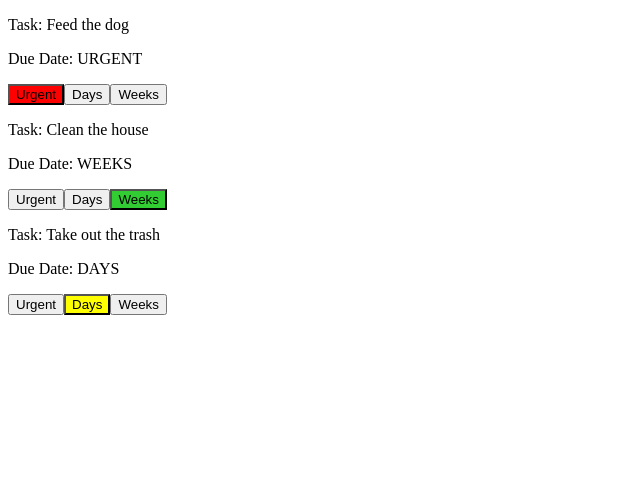
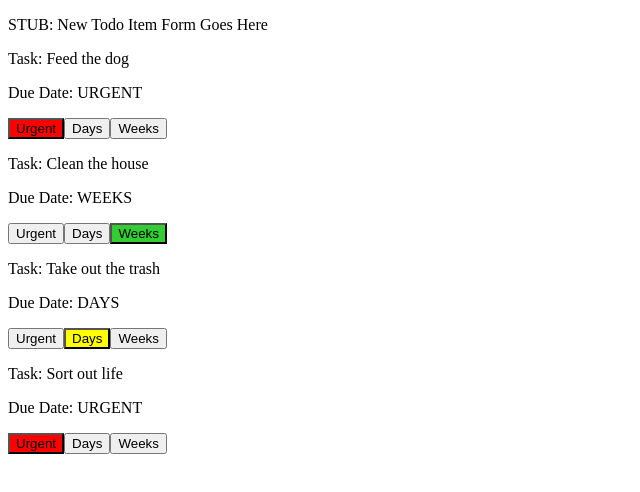
Before and after one commit to MikeLehmen/Todo_App, an Angular app: page /dashboard in a window 1280 px wide. Shown: the top 492 px of the page, without its empty margins (0-640 px from the left). Built offline with nearby package versions, Linux system fonts and the light colour scheme.

Commit message:
Added new-todo-item component stub and implemented add todo item and update due date methods in todo service

```diff
--- a/src/app/app.module.ts
+++ b/src/app/app.module.ts
@@ -8,6 +8,7 @@ import { PageNotFoundComponent } from './page-not-found/page-not-found.component
 import { TodoItemComponent } from './todo-item/todo-item.component';
 import { TodoListComponent } from './todo-list/todo-list.component';
 import { TodoListService } from './todo-service/todo-service.service';
+import { NewTodoItemComponent } from './new-todo-item/new-todo-item.component';
 
 @NgModule({
   declarations: [
@@ -15,7 +16,8 @@ import { TodoListService } from './todo-service/todo-service.service';
     DashboardComponent,
     PageNotFoundComponent,
     TodoItemComponent,
-    TodoListComponent
+    TodoListComponent,
+    NewTodoItemComponent
   ],
   imports: [
     BrowserModule,
--- a/src/app/dashboard/dashboard.component.html
+++ b/src/app/dashboard/dashboard.component.html
@@ -1,4 +1,4 @@
-<!-- <p>dashboard works!</p> -->
 <div>
+    <app-new-todo-item></app-new-todo-item>
     <app-todo-list></app-todo-list>
 </div>
--- /dev/null
+++ b/src/app/new-todo-item/new-todo-item.component.html
@@ -0,0 +1,3 @@
+<div>
+    <p>STUB: New Todo Item Form Goes Here</p>
+</div>
--- /dev/null
+++ b/src/app/new-todo-item/new-todo-item.component.ts
@@ -0,0 +1,19 @@
+import { Component, OnInit } from '@angular/core';
+import { TodoListService } from '../todo-service/todo-service.service';
+
+@Component({
+  selector: 'app-new-todo-item',
+  templateUrl: './new-todo-item.component.html',
+  styleUrls: ['./new-todo-item.component.css']
+})
+export class NewTodoItemComponent implements OnInit {
+
+
+  constructor(private listService: TodoListService) {
+
+  }
+
+  ngOnInit() {
+  }
+
+}
--- a/src/app/todo-item/todo-item.component.ts
+++ b/src/app/todo-item/todo-item.component.ts
@@ -25,30 +25,33 @@ export class TodoItemComponent implements OnInit {
 
   // for button colors
   private isUrgent(): boolean {
-    if (this.item.dueDate - SEVERITY.URGENT == 0) return true;
+    if (this.item.dueDate == SEVERITY.URGENT) return true;
     else return false;
   }
 
   private isDays(): boolean {
-    if (this.item.dueDate - SEVERITY.DAYS == 0) return true;
+    if (this.item.dueDate == SEVERITY.DAYS) return true;
     else return false;
   }
 
   private isWeeks(): boolean {
-    if (this.item.dueDate - SEVERITY.WEEKS == 0) return true;
+    if (this.item.dueDate == SEVERITY.WEEKS) return true;
     else return false;
   }
 
   private setUrgent(): void {
-    this.item.dueDate = SEVERITY.URGENT;
+    //this.item.dueDate = SEVERITY.URGENT;
+    this.listService.setUrgent(this.item);
   }
 
   private setDays(): void {
-    this.item.dueDate = SEVERITY.DAYS;
+    //this.item.dueDate = SEVERITY.DAYS;
+    this.listService.setDays(this.item);
   }
 
   private setWeeks(): void {
-    this.item.dueDate = SEVERITY.WEEKS;
+    //this.item.dueDate = SEVERITY.WEEKS;
+    this.listService.setWeeks(this.item);
   }
 
 }
--- a/src/app/todo-service/todo-service.service.ts
+++ b/src/app/todo-service/todo-service.service.ts
@@ -23,12 +23,36 @@ export class TodoListService {
         this.list.pushItem(new TodoItem(itemObj));
 
         this.dateStrings = [ "URGENT", "DAYS", "WEEKS" ];
+
+        this.addNewItem("Sort out life", SEVERITY.URGENT);
     }
 
+    // add new TodoItem
+    addNewItem(_task: string, _due: SEVERITY): void {
+        var newItem = new TodoItem( {task : _task, dueDate : _due } );
+        this.list.pushItem(newItem);
+    }
+
+    // update due date properties
+    setUrgent(item: TodoItem): void {
+        item.dueDate = SEVERITY.URGENT;
+    }
+
+    setDays(item: TodoItem): void {
+        item.dueDate = SEVERITY.DAYS;
+    }
+
+    setWeeks(item: TodoItem): void {
+        item.dueDate = SEVERITY.WEEKS;
+    }
+
+    // accessor
     getList(): TodoList {
         return this.list;
     }
 
+    // return enum string (I guess there's a toString method, but I've been in c++ land
+    // for a while so this was my go to before I even thought to look at JS enum methods...)
     getDateString(item: TodoItem) {
         return this.dateStrings[item.dueDate];
     }
```
Also changed, not shown: src/app/new-todo-item/new-todo-item.component.css (added), 1 other file (tests, documents, lock files or other folders).
